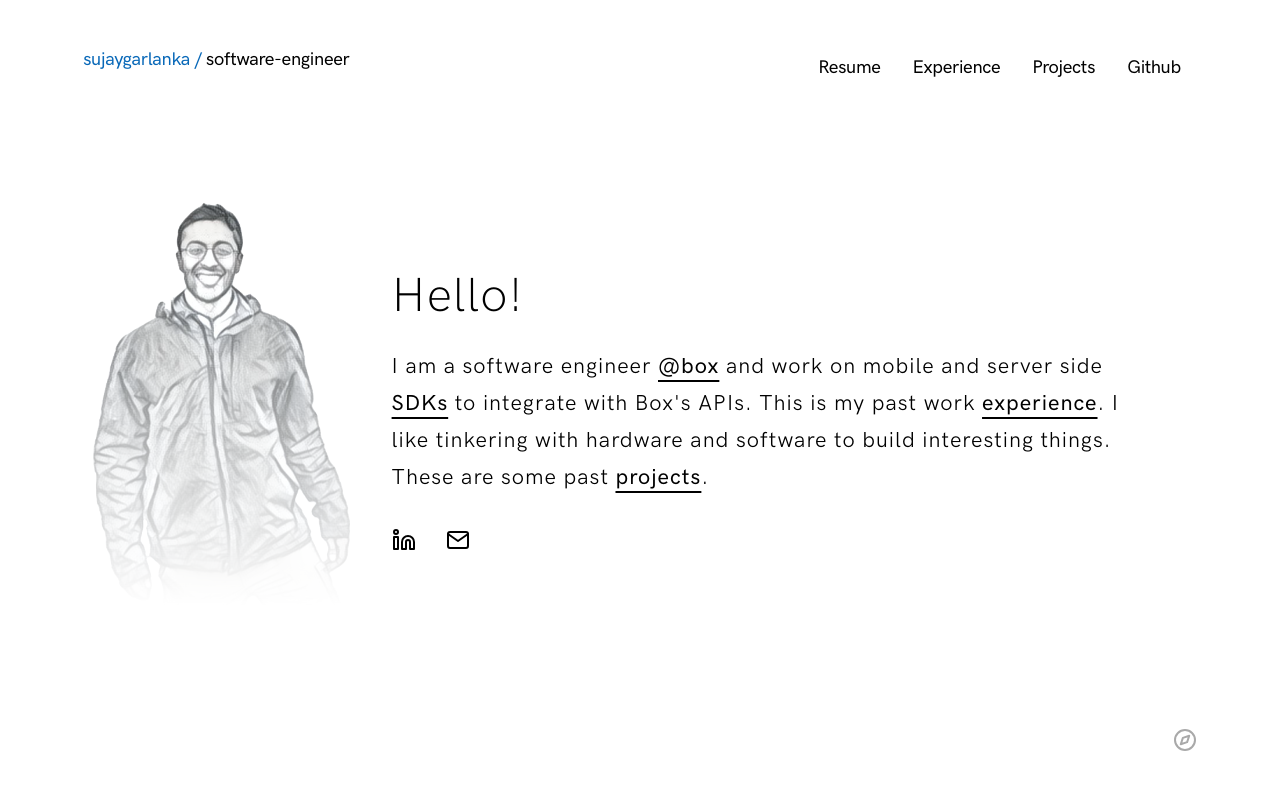
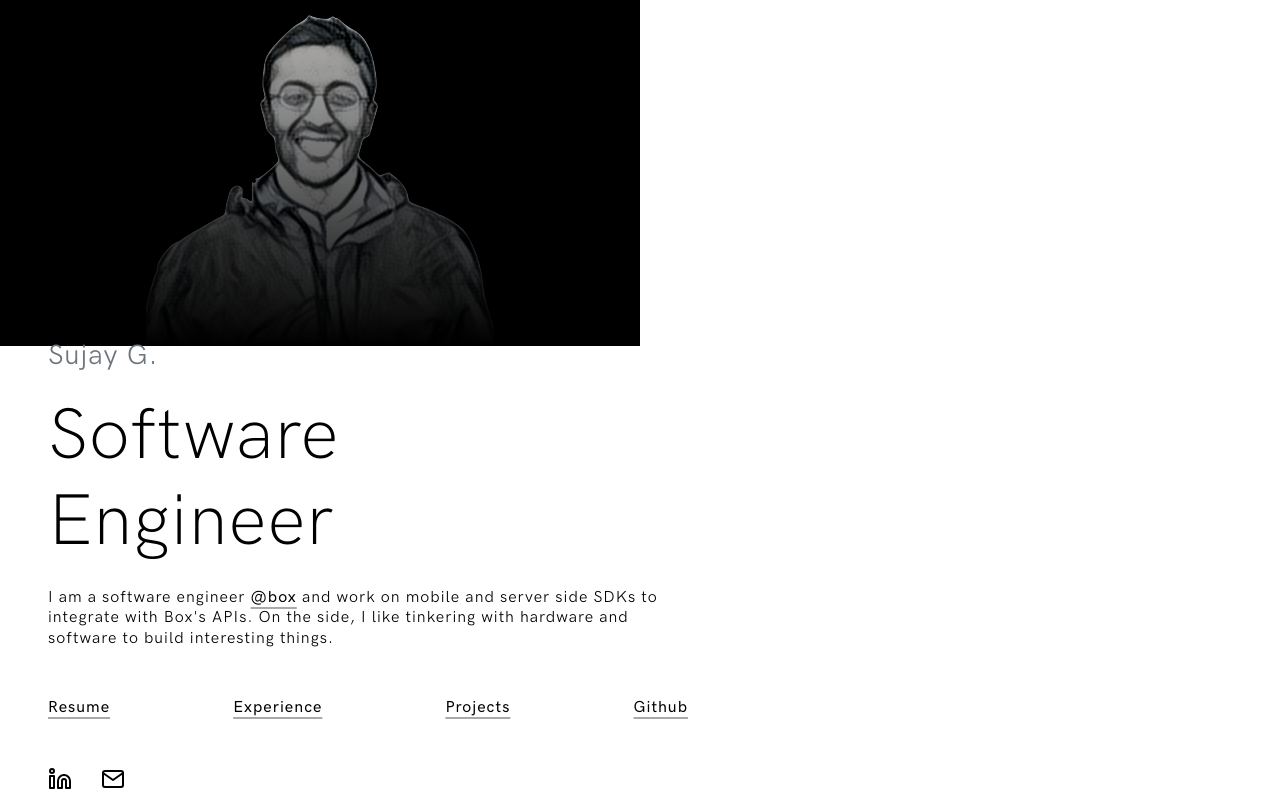
Before and after one commit to sujaygarlanka/sujaygarlanka, a PHP site: page / in a window 1280 px wide. Run offline with PHP 8.4, Linux system fonts and the light colour scheme.

Commit message:
updating site for split view

```diff
--- a/css/geist-ui.css
+++ b/css/geist-ui.css
@@ -10,7 +10,7 @@
 	--accents-8:#111;
 	--geist-foreground:#000;
 	--geist-background:#fff;
-	--geist-selection:var(--geist-cyan);
+	--geist-selection:var(--selection-highlight);
 	--geist-success:#0070f3;
 	--geist-success-light:#3291ff;
 	--geist-success-dark:#0366d6;
--- a/css/gh-code.css
+++ b/css/gh-code.css
@@ -27,12 +27,12 @@ pre > code[class*="language-"] {
 
 pre[class*="language-"]::-moz-selection, pre[class*="language-"] ::-moz-selection,
 code[class*="language-"]::-moz-selection, code[class*="language-"] ::-moz-selection {
-	background: #b3d4fc;
+	background: var(--selection-highlight)
 }
 
 pre[class*="language-"]::selection, pre[class*="language-"] ::selection,
 code[class*="language-"]::selection, code[class*="language-"] ::selection {
-	background: #b3d4fc;
+	background: var(--selection-highlight)
 }
 
 /* Code blocks */
--- a/css/styles.css
+++ b/css/styles.css
@@ -14,11 +14,11 @@
   --font-family: HKGroteskPro, sans-serif;
   --primary-color: #000;
   --accent-color: #0868B8;
+  --selection-highlight: #c1e6f5;
+  --muted: #a9a9a9;
 
   /* Geist UI */
   --font-sans: var(--font-family);
-
-
 }
 
 
@@ -26,13 +26,13 @@ a {
   font-weight: 500;
   color: black;
   text-decoration: underline;
-  text-decoration-color: black;
+  text-decoration-color: var(--muted);
   text-decoration-thickness: .1em;
   text-underline-offset: .3em;
 }
 
 a:hover {
-  color: var(--accent-color)
+  color: var(--accent-color);
 }
 
 a.primary {
@@ -50,7 +50,7 @@ a.gray {
   text-decoration: none;
   font-family: SFMono-Regular, Consolas, Liberation Mono, Menlo, monospace !important;
   font-size: 15px;
-  color: #a9a9a9;
+  color: var(--muted)
 }
 
 a.gray:hover {
--- a/index.html
+++ b/index.html
@@ -21,16 +21,12 @@
     <link rel="stylesheet" href="css/geist-ui.css">
     <link rel="stylesheet" href="css/styles.css">
     <style>
-        .intro {
-            line-height: 1.7em;
-            letter-spacing: 1px;
-            font-size: clamp(1.2rem, 1.7vw, 2rem);
-        }
-
         html,
         body,
         .container-fluid {
             height: 100%;
+            line-height: 1.3em;
+            letter-spacing: 1px;
         }
 
         img {
@@ -39,91 +35,36 @@
         }
     </style>
 </head>
-
 <body>
-    <div class="container-fluid d-flex flex-column">
-        <div class="d-flex justify-content-between pt-5 pb-4">
-            <h4 class="smaller">
-                <a class="primary accent" href="index.html">sujaygarlanka</a> <span class="accent">/</span>
-                software-engineer
-            </h4>
-            <a class="d-lg-none primary" data-bs-toggle="offcanvas" href="#offcanvasExample">
-                <i data-feather="menu"></i>
-            </a>
-            <nav class="nav d-none d-lg-flex">
-                <a class="nav-link primary" href="https://docs.google.com/viewerng/viewer?url=https://raw.githubusercontent.com/sujaygarlanka/resume/main/Sujay+Garlanka+Resume.pdf">
-                    <h4 class="smaller">Resume</h4>
-                </a>
-                <a class="nav-link primary" href="experience.html">
-                    <h4 class="smaller">Experience</h4>
-                </a>
-                <a class="nav-link primary" href="projects.html">
-                    <h4 class="smaller">Projects</h4>
-                </a>
-                <a class="nav-link primary" href="https://github.com/sujaygarlanka">
-                    <h4 class="smaller">Github</h4>
-                </a>
-            </nav>
-            <div class="offcanvas offcanvas-end" tabindex="-1" id="offcanvasExample">
-                <div class="offcanvas-header">
-                    <button type="button" class="btn-close text-reset" data-bs-dismiss="offcanvas"></button>
+    <!-- <div class="container-fluid"> -->
+        <!-- <div class="row"> -->
+            <div class="col-6 d-none d-lg-flex align-items-center justify-content-center" style="background-color: black">
+                <img src="./img/PRSM_0003_profile.png" height="30%">
             </div>
-                <div class="offcanvas-body">
-                    <nav class="nav nav-fill flex-column">
-                        <a class="nav-link pb-3 primary" href="https://docs.google.com/viewerng/viewer?url=https://raw.githubusercontent.com/sujaygarlanka/resume/main/Sujay+Garlanka+Resume.pdf">
-                            <h3><span class="accent"></span> Resume</h3>
-                        </a>
-                        <a class="nav-link pb-3 primary" href="experience.html">
-                            <h3><span class="accent"></span> Experience</h3>
-                        </a>
-                        <a class="nav-link pb-3 primary" href="projects.html">
-                            <h3><span class="accent"></span> Projects</h3>
-                        </a>
-                        <a class="nav-link pb-3 primary" href="https://github.com/sujaygarlanka">
-                            <h3><span class="accent"></span> Github</h3>
-                        </a>
-                    </nav>
+            <div class="col-6 d-flex flex-column justify-content-center px-5">
+                <div class="fs-3 text-muted pb-4">Sujay G.</div>
+                <div class="display-2 pb-4">Software<br>Engineer</div>
+                <div class="pb-5"> I am a software engineer <a href="https://www.box.com/">@box</a> and work
+                    on mobile and server side SDKs to
+                    integrate with Box's APIs. On the side, I like tinkering with hardware and software to build interesting things.
                 </div>
+                <div class="d-flex justify-content-between pb-5">
+                    <a href="https://docs.google.com/viewerng/viewer?url=https://raw.githubusercontent.com/sujaygarlanka/resume/main/Sujay+Garlanka+Resume.pdf">Resume</a>
+                    <a href="experience.html">Experience</a>
+                    <a href="projects.html">Projects</a>
+                    <a href="https://github.com/sujaygarlanka">Github</a>
                 </div>
-        </div>
-        <div class="intro flex-grow-1 d-flex align-items-center">
-            <div class="row d-flex align-items-center">
-                <div class="col-11 d-lg-none d-flex justify-content-center">
-                    <img src="./img/PRSM_0003_profile.png" width="50%" height="auto">
-                </div>
-                <div class="col-3 d-none d-lg-flex">
-                    <img src="./img/PRSM_0003.png" width="100%" height="auto">
-                </div>
-                <div class="col-11 col-lg-8">
-                    <div class="display-5 py-4">Hello!</div>
-                    <div class="pb-4"> I am a software engineer <a href="https://www.box.com/">@box</a> and work
-                        on mobile and server side <a href="https://sujaygarlanka.com/experience.html">SDKs</a> to
-                        integrate
-                        with
-                        Box's APIs. This is my past work <a
-                            href="https://sujaygarlanka.com/experience.html">experience</a>.
-                        I like tinkering with hardware and software to build interesting things. These are some past <a
-                            href="https://sujaygarlanka.com/projects.html">projects</a>.</div>
                 <div>
                     <a class="me-4" href="https://www.linkedin.com/in/sujay-garlanka/"><i
                             data-feather="linkedin"></i></a>
                     <a href="mailto:sujay.garlanka@gmail.com"><i data-feather="mail"></i></a>
                 </div>
             </div>
-            </div>
-        </div>
-        <div class="d-flex justify-content-end py-5">
-            <a class="gray" target="_blank"
-                href="https://analytics.google.com/analytics/web/#/p263591175/reports/defaulthome?params=_u..nav%3Ddefault%26_r.0..selmet%3D%5B%22newUsers%22%5D"><i
-                    data-feather="compass"></i></a>
-        </div>
-    </div>
+        <!-- </div> -->
+    <!-- </div> -->
     <script>
         feather.replace();
     </script>
-    <script src="https://cdn.jsdelivr.net/npm/bootstrap@5.0.2/dist/js/bootstrap.bundle.min.js"
-        integrity="sha384-MrcW6ZMFYlzcLA8Nl+NtUVF0sA7MsXsP1UyJoMp4YLEuNSfAP+JcXn/tWtIaxVXM"
-        crossorigin="anonymous"></script>
 </body>
 
 </html>
```
Also changed, not shown: experience.html (+8 -53 lines), projects.html (+10 -41 lines). Lines whose indentation alone changed are shown as unchanged.
